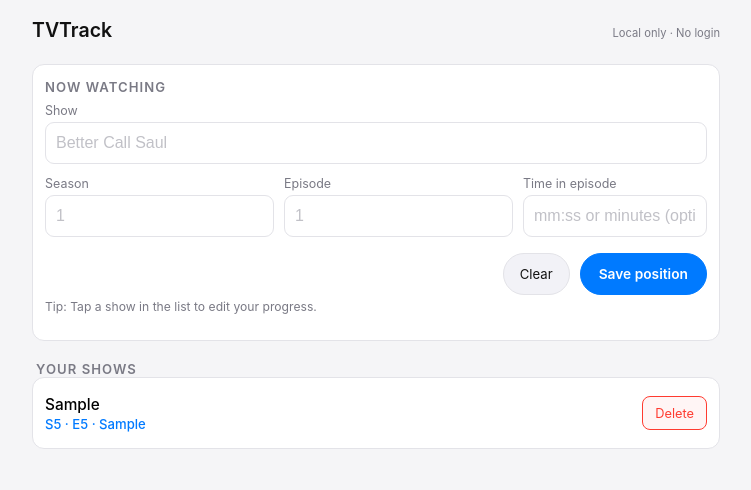
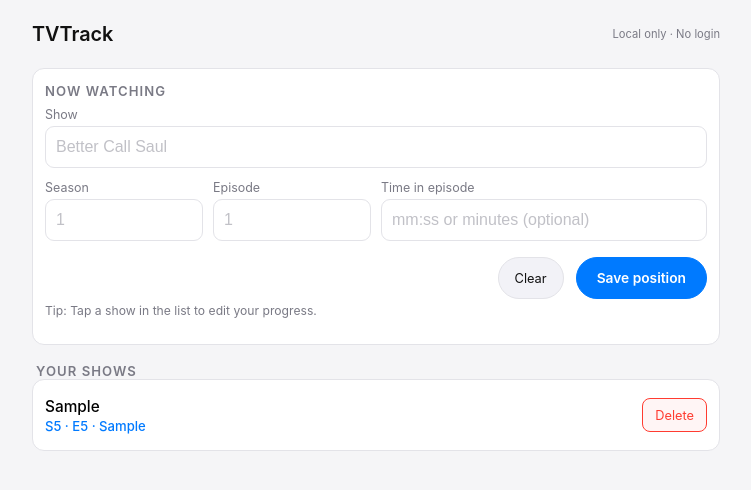
Before and after one commit to daim02/tvtrack, a plain HTML site: page index.html in a window 1280 px wide. Both pictures are taken after typing "Sample", "5", "5", "Sample" into the empty fields and a click on the button "Save position". Shown: the whole page, without its empty margins (264-1015 px from the left). Drawn offline with Linux system fonts and the light colour scheme.

Commit message:
Refactor index.html for layout and iOS improvements
Updated viewport meta tag for better iOS support, adjusted padding and gap values for layout consistency, and improved code readability. Removed unnecessary elements and streamlined event handling.

```diff
--- a/index.html
+++ b/index.html
@@ -4,18 +4,18 @@
   <meta charset="utf-8" />
   <title>TVTrack</title>
 
-  <!-- iOS viewport -->
-  <meta name="viewport" content="width=device-width, initial-scale=1, maximum-scale=1, user-scalable=no">
+  <!-- Proper iOS viewport (pinch-zoom allowed, but stable) -->
+  <meta name="viewport" content="width=device-width, initial-scale=1, viewport-fit=cover">
 
   <!-- iPhone Home Screen behavior -->
   <meta name="apple-mobile-web-app-capable" content="yes">
   <meta name="apple-mobile-web-app-title" content="TVTrack">
   <meta name="apple-mobile-web-app-status-bar-style" content="default">
 
-  <!-- Icon for Add to Home Screen -->
+  <!-- Home Screen Icon -->
   <link rel="apple-touch-icon" href="tvicon.png">
 
-  <!-- Prevent auto phone detection -->
+  <!-- Prevent phone number detection -->
   <meta name="format-detection" content="telephone=no">
 
   <style>
@@ -44,7 +44,9 @@
       font-family: -apple-system, BlinkMacSystemFont, "SF Pro Text", system-ui, sans-serif;
       background: var(--bg);
       color: var(--text-main);
-      -webkit-text-size-adjust: 100%; /* stop Safari from resizing text */
+
+      /* 🔥 Prevent Safari aA text size scaling from breaking layout */
+      -webkit-text-size-adjust: none !important;
     }
 
     body {
@@ -56,37 +58,37 @@
     .app {
       width: 100%;
       max-width: 720px;
-      padding: 18px 16px 20px;
+      padding: 22px 16px 20px;
       display: flex;
       flex-direction: column;
-      gap: 12px;
+      gap: 14px;
     }
 
     header {
       padding-top: env(safe-area-inset-top);
-      padding-bottom: 10px;
+      padding-bottom: 8px;
       display: flex;
-      align-items: baseline;
+      align-items: center;
       justify-content: space-between;
     }
 
     header h1 {
       margin: 0;
-      font-size: 1.22rem;
+      font-size: 1.24rem;
       font-weight: 600;
     }
 
     header span {
       font-size: 0.70rem;
       color: var(--text-muted);
+      white-space: nowrap;
     }
 
     main {
       display: flex;
       flex-direction: column;
-      gap: 12px;
+      gap: 14px;
       flex: 1;
-      min-height: 0;
     }
 
     .card {
@@ -147,10 +149,11 @@
       border-radius: var(--radius-sm);
       border: 1px solid var(--border);
       padding: 8px 10px;
-      font-size: 16px;          /* important: >= 16px so iOS does not zoom */
+      font-size: 16px; /* prevents Safari zoom */
       background: #ffffff;
       height: 42px;
       outline: none;
+      width: 100%;
     }
 
     input::placeholder {
@@ -164,7 +167,7 @@
     .buttons-row {
       grid-column: span 4;
       display: flex;
-      gap: 10px;
+      gap: 12px;
       justify-content: flex-end;
       margin-top: 4px;
     }
@@ -172,6 +175,7 @@
     button {
       font-family: inherit;
       height: 42px;
+      cursor: pointer;
     }
 
     .btn-primary {
@@ -181,12 +185,7 @@
       color: #ffffff;
       font-size: 0.86rem;
       font-weight: 600;
-      padding: 0 18px;
-      cursor: pointer;
-    }
-
-    .btn-primary:active {
-      opacity: 0.85;
+      padding: 0 20px;
     }
 
     .btn-secondary {
@@ -194,13 +193,8 @@
       border: 1px solid var(--border);
       background: #f2f2f7;
       color: var(--text-main);
-      font-size: 0.82rem;
+      font-size: 0.80rem;
       padding: 0 16px;
-      cursor: pointer;
-    }
-
-    .btn-secondary:active {
-      background: #e5e5ea;
     }
 
     .hint {
@@ -210,7 +204,7 @@
     }
 
     .list-wrapper {
-      margin-top: 8px;
+      margin-top: 4px;
     }
 
     .list-card {
@@ -221,7 +215,7 @@
     }
 
     .empty {
-      padding: 24px;
+      padding: 26px;
       font-size: 0.88rem;
       color: var(--text-muted);
       text-align: center;
@@ -247,12 +241,11 @@
 
     .show-main {
       flex: 1;
-      min-width: 0;
       text-align: left;
       border: 0;
       background: transparent;
+      padding: 0;
       cursor: pointer;
-      padding: 0;
     }
 
     .show-title {
@@ -274,20 +267,13 @@
       font-weight: 500;
     }
 
-    .row-actions {
-      display: flex;
-      align-items: center;
-      gap: 6px;
-    }
-
     .btn-danger {
       border-radius: 8px;
       border: 1px solid var(--danger);
       background: #fff5f5;
       color: var(--danger);
       padding: 0 12px;
-      font-size: 0.8rem;
-      cursor: pointer;
+      font-size: 0.80rem;
       height: 34px;
     }
 
@@ -295,18 +281,9 @@
       form {
         grid-template-columns: repeat(2, 1fr);
       }
-
-      .field-show {
-        grid-column: span 2;
-      }
-
-      .field-wide {
-        grid-column: span 2;
-      }
-
-      .buttons-row {
-        grid-column: span 2;
-      }
+      .field-show { grid-column: span 2; }
+      .field-wide { grid-column: span 2; }
+      .buttons-row { grid-column: span 2; }
     }
   </style>
 </head>
@@ -410,9 +387,7 @@
         const parts = [];
         if (show.season) parts.push("S" + show.season);
         if (show.episode) parts.push("E" + show.episode);
-        if (show.timestamp && show.timestamp.trim()) {
-          parts.push(show.timestamp.trim());
-        }
+        if (show.timestamp?.trim()) parts.push(show.timestamp.trim());
         return parts.join(" · ");
       }
 
@@ -439,9 +414,7 @@
                 }
               </div>
             </button>
-            <div class="row-actions">
-              <button class="btn-danger" data-action="delete">Delete</button>
-            </div>
+            <button class="btn-danger" data-action="delete">Delete</button>
           </div>
         `
           )
@@ -462,23 +435,19 @@
         timestampInput.value = show.timestamp || "";
         editingIdInput.value = show.id;
         saveBtnLabel.textContent = "Update";
-        formStatus.textContent = "Editing “" + show.name + "”";
+        formStatus.textContent = `Editing “${show.name}”`;
       }
 
       form.addEventListener("submit", (e) => {
         e.preventDefault();
 
         const name = showNameInput.value.trim();
-        if (!name) {
-          alert("Please enter a show name.");
-          return;
-        }
+        if (!name) return alert("Please enter a show name.");
 
         const id = editingIdInput.value;
         const now = Date.now();
-
-        const season = seasonInput.value ? parseInt(seasonInput.value, 10) : null;
-        const episode = episodeInput.value ? parseInt(episodeInput.value, 10) : null;
+        const season = seasonInput.value ? parseInt(seasonInput.value) : null;
+        const episode = episodeInput.value ? parseInt(episodeInput.value) : null;
         const timestamp = timestampInput.value.trim();
 
         if (id) {
@@ -513,7 +482,7 @@
 
         if (action === "delete") {
           const show = shows.find((s) => s.id === id);
-          if (confirm(`Delete “${show ? show.name : "this show"}”?`)) {
+          if (confirm(`Delete “${show?.name}”?`)) {
             shows = shows.filter((s) => s.id !== id);
             save();
             render();
```
